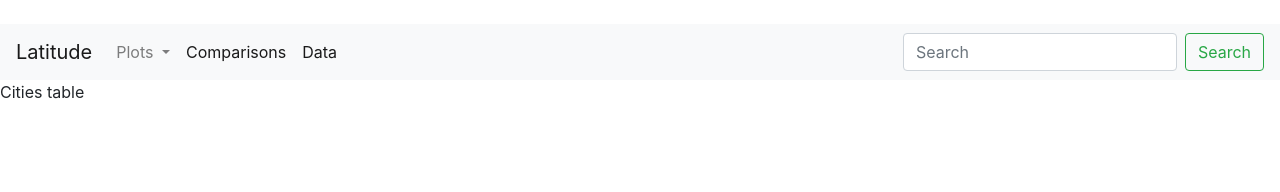
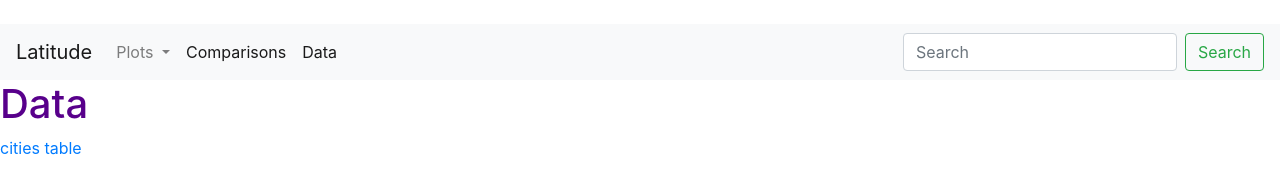
Before and after one commit to kcb3866/Web-Design-Challenge.github.io, a plain HTML site: page Weather-web-pages/Data.html in a window 1280 px wide. Drawn offline with nearby package versions, Linux system fonts and the light colour scheme.

Commit message:
final commit

```diff
--- a/Weather-web-pages/Data.html
+++ b/Weather-web-pages/Data.html
@@ -59,9 +59,9 @@
             </div>
 
         </nav>
-
+        <h1 style="color: rgb(88, 0, 139)">Data</h1>
         <div class="table-responsive">
-            <table aria-sort="../Resources/cities.csv">Cities table</table>
+            <a href="../Resources/cities.csv">cities table</a>
         </div>
     </body>
 
```
